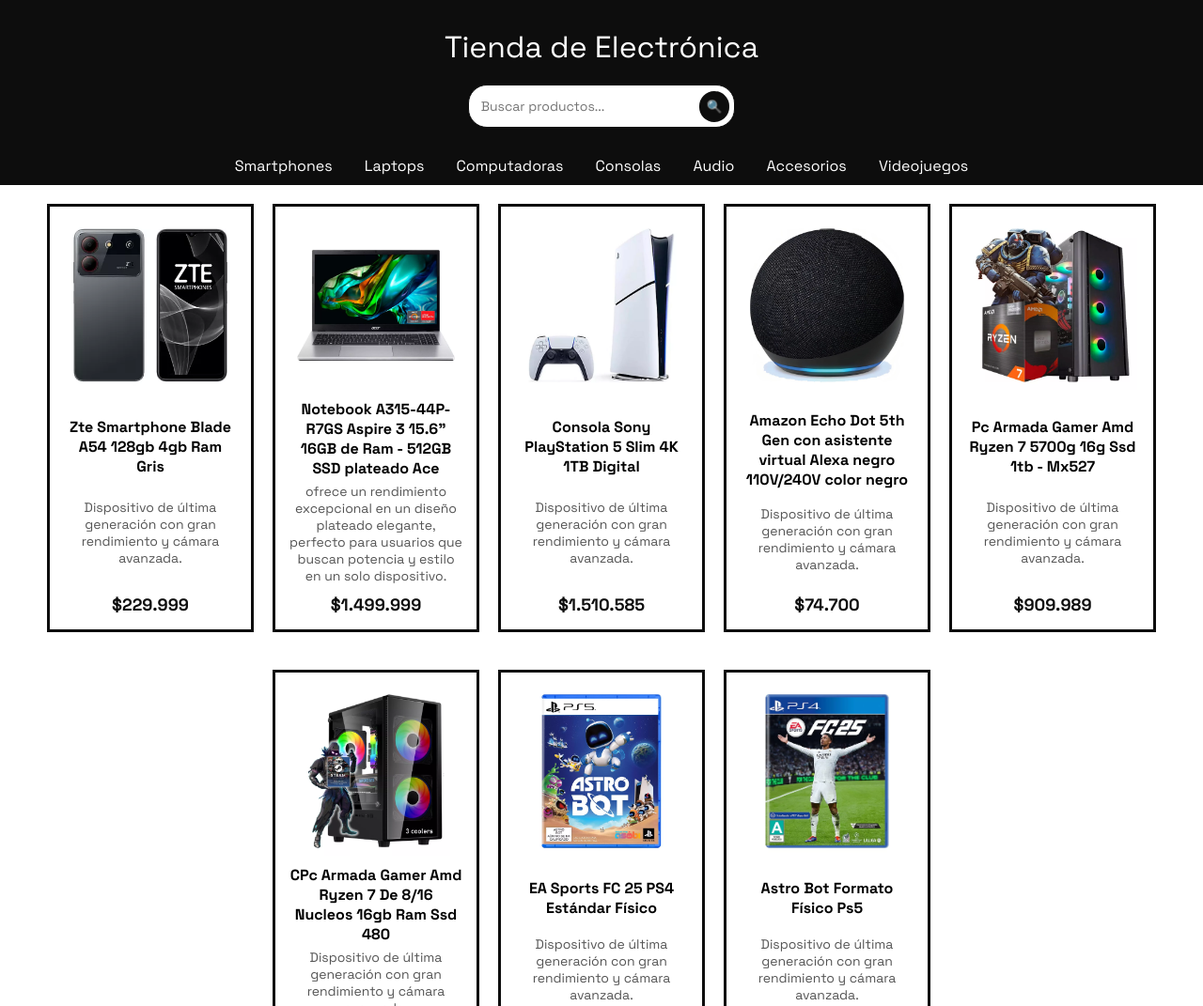
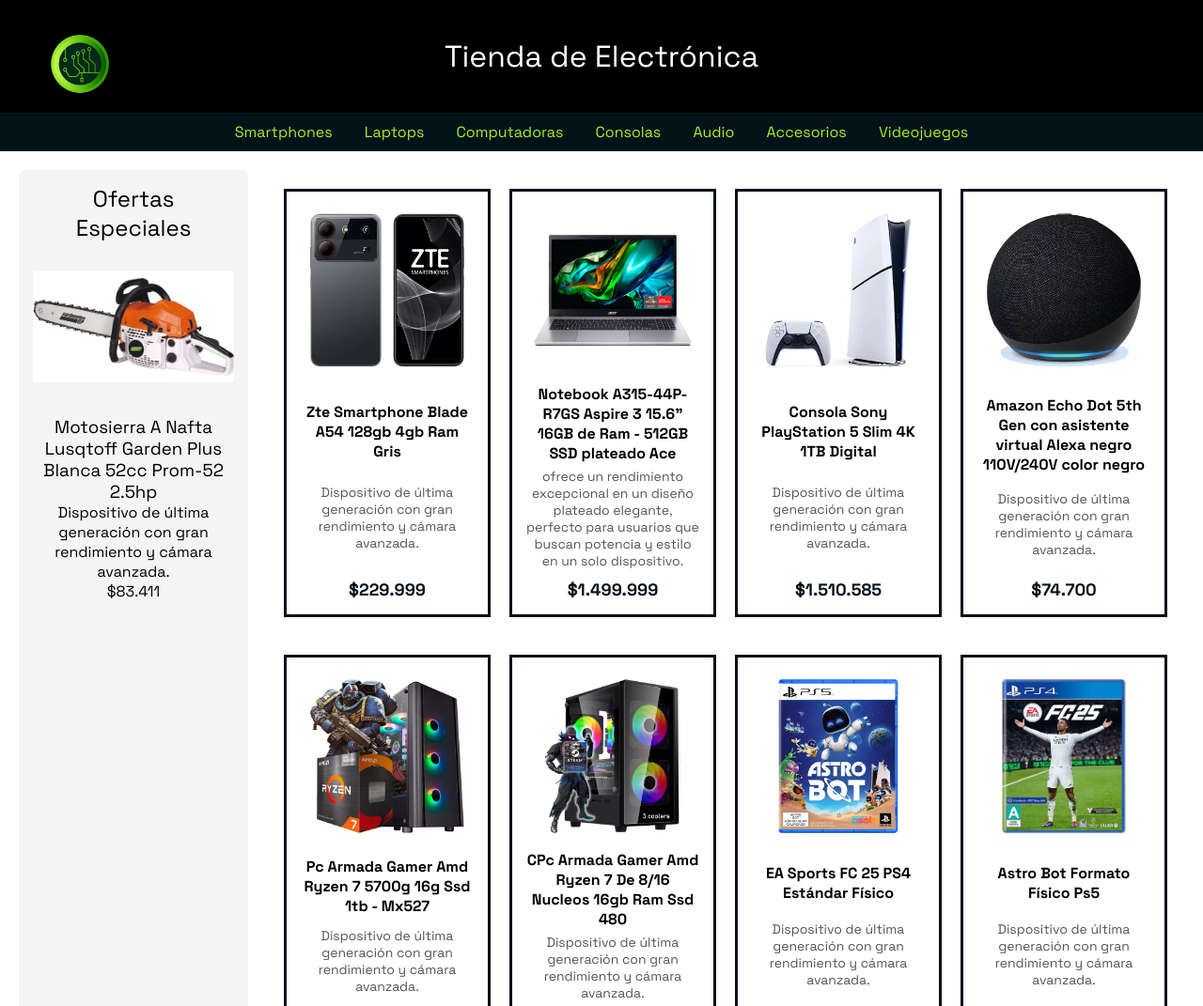
Before and after one commit to JuanLorenzoAlba/Proyecto-Apps-Moviles, a plain HTML site: page html/index.html in a window 1280 px wide. Shown: the top 1071 px of the page at 94% size. Drawn offline with Linux system fonts and the light colour scheme.

Commit message:
Nuevos estilos de css

```diff
--- a/html/index.html
+++ b/html/index.html
@@ -7,7 +7,12 @@
     <title>Tienda de Electrónica</title>
     <link rel="stylesheet" href="/style/colores.css">
     <link rel="stylesheet" href="/style/estilosGenerales.css">
-    <link rel="stylesheet" href="/style/index.css">
+    <!--<link rel="stylesheet" href="/style/buscador.css">-->
+    <link rel="stylesheet" href="/style/footer.css">
+    <link rel="stylesheet" href="/style/header.css">
+    <link rel="stylesheet" href="/style/productos.css">
+    <link rel="stylesheet" href="/style/contenedor.css">
+    <link rel="stylesheet" href="/style/aside.css">
     <link rel="preconnect" href="https://fonts.googleapis.com">
     <link rel="preconnect" href="https://fonts.gstatic.com" crossorigin>
     <link href="https://fonts.googleapis.com/css2?family=Space+Grotesk:wght@300..700&display=swap" rel="stylesheet">
@@ -15,11 +20,10 @@
 
 <body>
     <header>
-        <h1>Tienda de Electrónica</h1>
-        <div class="search-box">
-            <input type="text" placeholder="Buscar productos...">
-            <button>🔍</button>
+        <div class="logo-container">
+            <img src="/img/2582470.png" alt="Logo de la tienda">
         </div>
+        <h1 class="titulo">Tienda de Electrónica</h1>
     </header>
 
     <nav>
@@ -34,7 +38,19 @@
         </ul>
     </nav>
 
-    <div class="lista-productos">
+    <!-- Nuevo contenedor con el layout dividido en 3 columnas -->
+    <div class="contenedor">
+        <aside class="izquierda">
+            <h2>Ofertas Especiales</h2>
+            <div class="oferta-especial">
+                <img src="/img/motosierra.webp" alt="motosierra">
+                <h3>Motosierra A Nafta Lusqtoff Garden Plus Blanca 52cc Prom-52 2.5hp</h3>
+                <p>Dispositivo de última generación con gran rendimiento y cámara avanzada.</p>
+                <span class="precio">$83.411</span>
+            </div>
+        </aside>
+
+        <main class="lista-productos">
             <div class="producto">
                 <img src="/img/Smartphone.webp" alt="Smartphones">
                 <h3>Zte Smartphone Blade A54 128gb 4gb Ram Gris</h3>
@@ -44,7 +60,8 @@
             <div class="producto">
                 <img src="/img/Notebook.webp" alt="Notebook">
                 <h3>Notebook A315-44P-R7GS Aspire 3 15.6" 16GB de Ram - 512GB SSD plateado Ace</h3>
-            <p>ofrece un rendimiento excepcional en un diseño plateado elegante, perfecto para usuarios que buscan potencia y estilo en un solo dispositivo.</p>
+                <p>ofrece un rendimiento excepcional en un diseño plateado elegante, perfecto para usuarios que buscan
+                    potencia y estilo en un solo dispositivo.</p>
                 <span class="precio">$1.499.999</span>
             </div>
             <div class="producto">
@@ -83,6 +100,9 @@
                 <p>Dispositivo de última generación con gran rendimiento y cámara avanzada.</p>
                 <span class="precio">$85.999</span>
             </div>
+        </main>
+
+
     </div>
 
     <footer>
--- /dev/null
+++ b/style/aside.css
@@ -0,0 +1,25 @@
+.izquierda{
+    background: #f4f4f4;
+    padding: 15px;
+    border-radius: 8px;
+    text-align: center;
+}
+
+.izquierda img {
+    border-radius: 8px;
+    width: 100%;
+    height: 180px;
+    object-fit: contain;
+}
+
+.ofertas-especiales {
+    display: flex;
+    justify-content: center; /* Centrar horizontalmente */
+    align-items: center; /* Centrar verticalmente si es necesario */
+    text-align: center; /* Alinear el texto al centro */
+}
+
+.ofertas-especiales {
+    width: fit-content;
+    margin: 0 auto; /* Esto lo centrará en el contenedor */
+}
--- a/style/colores.css
+++ b/style/colores.css
@@ -1,7 +1,7 @@
 :root {
-  --main-c: #0D0D0D;
-  --secondary-c: #308843;
+  --main-c: #011219;
+  --secondary-c: #2F8C04;
 
   --black-c: #000;
-  --white-c: #fff;
+  --white-c: #A1F227;
 }
--- /dev/null
+++ b/style/contenedor.css
@@ -0,0 +1,7 @@
+.contenedor {
+    display: grid;
+    grid-template-columns: 1fr 4fr;
+    /* 3 columnas: izquierda, centro, derecha */
+    gap: 20px;
+    padding: 20px;
+}
--- a/style/estilosGenerales.css
+++ b/style/estilosGenerales.css
@@ -34,14 +34,3 @@
     color: var(--white-c);
     text-decoration: none;
 }
-
-
-footer {
-    background: var(--main-c);
-    color: var(--white-c);
-    text-align: center;
-    margin-top: 20px;
-    padding: 10px;
-    width: 100%;
-    position: relative; /* No se queda fijo */
-}
--- /dev/null
+++ b/style/footer.css
@@ -0,0 +1,9 @@
+footer {
+    background: var(--main-c);
+    color: var(--white-c);
+    text-align: center;
+    margin-top: 20px;
+    padding: 10px;
+    width: 100%;
+    position: relative;
+}
--- /dev/null
+++ b/style/header.css
@@ -0,0 +1,26 @@
+header {
+    display: flex;
+    align-items: center;
+    justify-content: center; /* Esto centra todo el contenido del header */
+    background-color: black;
+    padding: 30px;
+    color: white;
+    position: relative;
+}
+
+.logo-container {
+    position: absolute;
+    left: 10px; /* o el margen que quieras */
+    top: 10px;
+}
+
+.logo-container img {
+    height: 150px;
+    margin-right: 15px;
+}
+
+header h1 {
+    margin: 10px 0;
+    text-align: center;
+    flex: 1; /* Esto ayuda a centrar */
+}
--- a/style/index.css
+++ /dev/null
@@ -1,92 +0,0 @@
-header {
-    background: var(--main-c);
-    color: var(--white-c);
-    text-align: center;
-    padding: 20px;
-    display: flex;
-    justify-content: center;
-    align-items: center;
-    flex-direction: column;
-
-}
-
-header h1 {
-    margin: 10px 0;
-}
-
-
-.lista-productos {
-    display: flex;
-    flex-wrap: wrap;
-    justify-content: center;
-    gap: 20px;
-}
-
-.producto {
-    width: 220px;
-    height: auto; /* Cambiado de fijo a automático para evitar que el contenido se corte */
-    display: flex;
-    flex-direction: column;
-    align-items: center;
-    justify-content: space-between;
-    padding: 15px;
-    border: 3px solid var(--main-c);
-    text-align: center;
-    margin-top: 20px;
-}
-
-.producto img {
-    width: 100%;
-    height: 180px;
-    object-fit: contain;
-}
-
-.producto h3 {
-    font-size: 16px;
-    margin-top: 10px;
-    font-weight: bold;
-}
-
-.producto p {
-    font-size: 14px;
-    color: #555;
-    margin-top: 5px;
-}
-
-.producto .precio {
-    font-size: 18px;
-    font-weight: bold;
-    color: var(--main-c);
-    margin-top: 10px;
-    display: block; /* Asegura que el precio no esté en línea con el texto */
-}
-
-
-.search-box {
-    display: flex;
-    align-items: center;
-    background: var(--white-c);
-    padding: 5px;
-    border-radius: 20px;
-    overflow: hidden;
-    border: 1px solid var(--main-c);
-    margin-top: 10px;
-}
-
-.search-box input {
-    border: none;
-    outline: none;
-    padding: 8px;
-    width: 240px;
-    font-size: 14px;
-    border-radius: 20px 0 0 20px;
-}
-
-.search-box button {
-    border: none;
-    background: var(--main-c);
-    color: var(--white-c);
-    padding: 8px;
-    cursor: pointer;
-    border-radius: 20px 20px 20px 20px;
-}
--- /dev/null
+++ b/style/productos.css
@@ -0,0 +1,46 @@
+.lista-productos {
+    display: flex;
+    flex-wrap: wrap;
+    justify-content: center;
+    gap: 20px;
+}
+
+.producto {
+    width: 220px;
+    height: auto;
+    display: flex;
+    flex-direction: column;
+    align-items: center;
+    justify-content: space-between;
+    padding: 15px;
+    border: 3px solid var(--main-c);
+    text-align: center;
+    margin-top: 20px;
+}
+
+
+.producto img {
+    width: 100%;
+    height: 180px;
+    object-fit: contain;
+}
+
+.producto h3 {
+    font-size: 16px;
+    margin-top: 10px;
+    font-weight: bold;
+}
+
+.producto p {
+    font-size: 14px;
+    color: #555;
+    margin-top: 5px;
+}
+
+.producto .precio {
+    font-size: 18px;
+    font-weight: bold;
+    color: var(--main-c);
+    margin-top: 10px;
+    display: block;
+}
```
Also changed, not shown: style/buscador.css (added, +28 -0 lines), img/2582470.png (added), img/motosierra.webp (added). Lines whose indentation alone changed are shown as unchanged.
